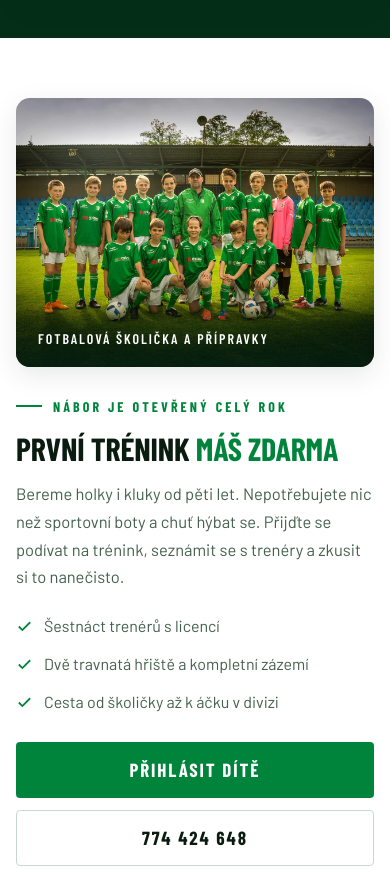
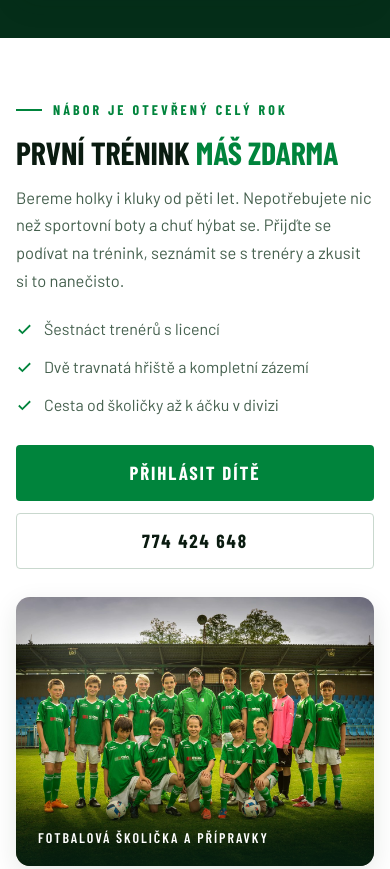
Before and after one commit to Frenkoff30/FCHLINSKOWEB, a plain HTML site: page index.html in a window 390 px wide. Shown: the part 2658-3527 px from the top of the page. Drawn offline with nearby package versions, Linux system fonts and the light colour scheme; a web font is replaced by a local one.

Commit message:
fotka feti az pod textem

```diff
--- a/styles.css
+++ b/styles.css
@@ -1567,6 +1567,10 @@ table.tbl .t-name {
 @media (max-width: 980px) {
   .grid--4, .grid--3 { grid-template-columns: repeat(2, 1fr); }
   .media-split { grid-template-columns: 1fr; }
+
+  /* Na mobilu nejdřív text, fotka až pod ním, stejně jako u bloku áčka */
+  .media-split > .media-figure,
+  .media-split > .teamphoto { order: 2; }
   .hero { min-height: 0; padding: clamp(44px, 8vw, 72px) 0 clamp(52px, 9vw, 84px); }
   .hero__in { grid-template-columns: 1fr; gap: 26px; }
   .hero__crest { order: -1; width: clamp(112px, 26vw, 160px); }
```
